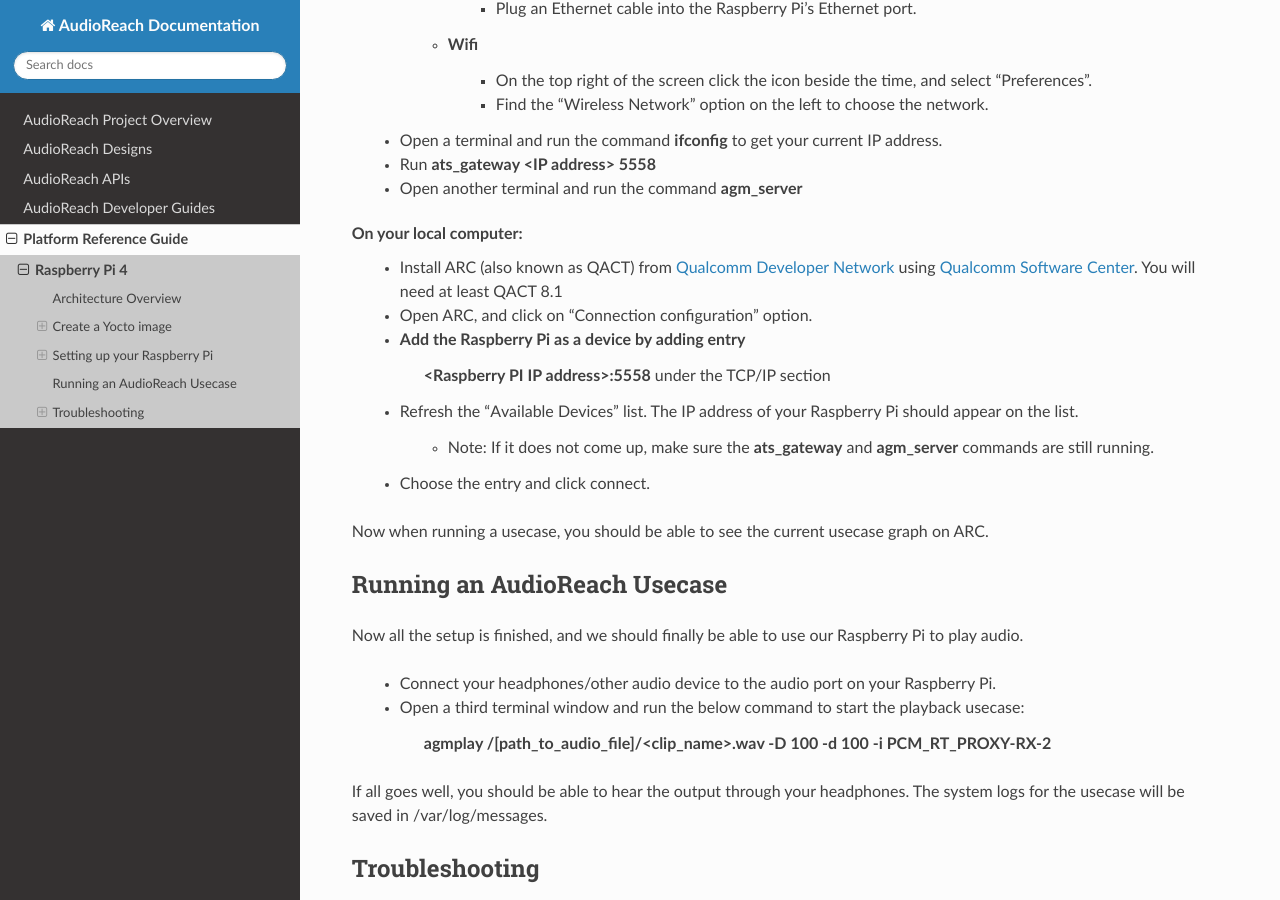
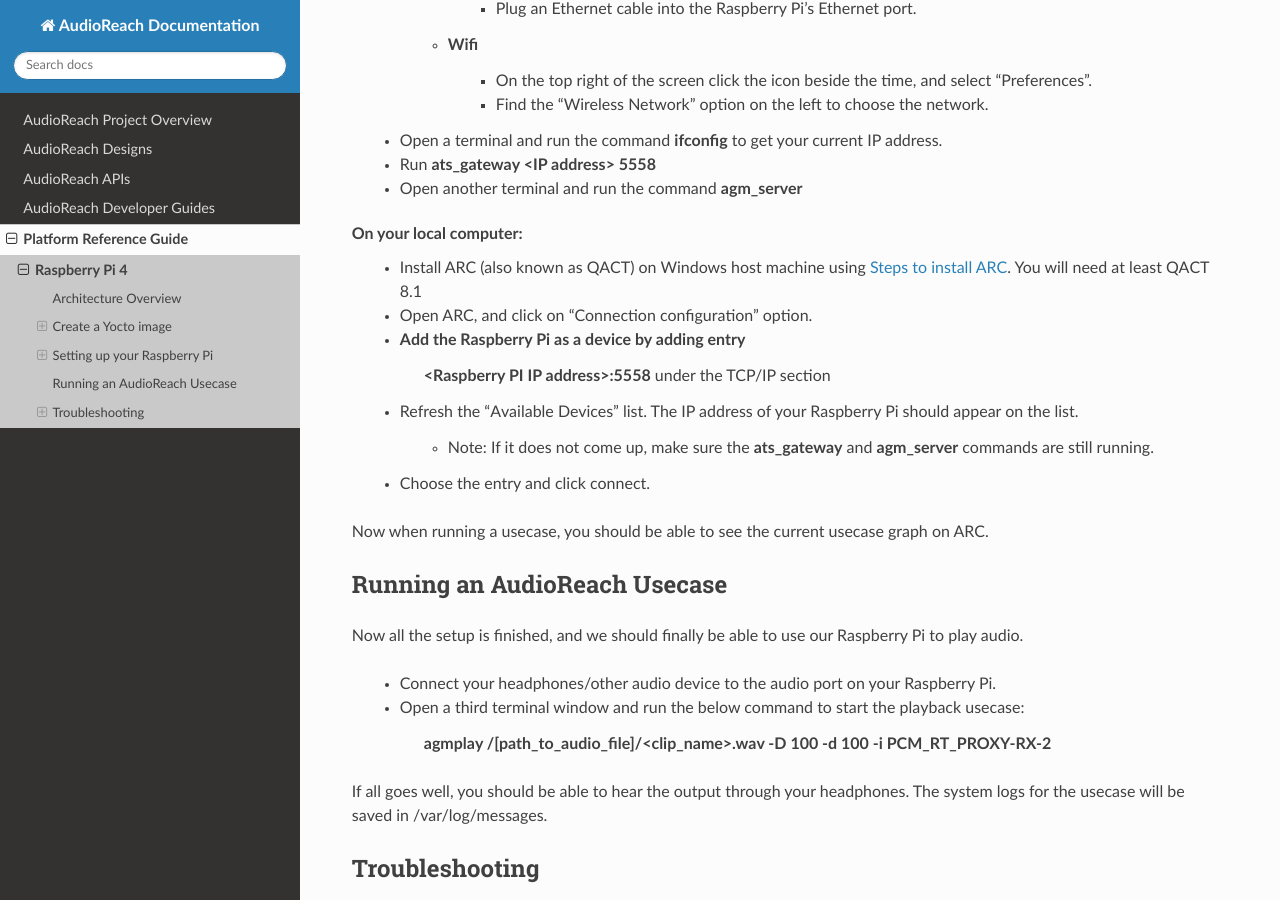
Before and after one commit to quic-aditrath/audioreach-doc, a Sphinx documentation site: the page built from source/platform/raspberry_pi4.rst, in a window 1280 px wide and 900 px high, scrolled down 5013 px. Built offline with Sphinx 7.4.7 and the Read the Docs theme 3.1.0, drawn with Linux system fonts in a browser that asks for light colours.

Commit message:
platform: Raspberry Pi: Add link to ARC installation steps
Signed-off-by: Aditya Rathi <quic_aditrath@quicinc.com>

```diff
--- a/source/platform/raspberry_pi4.rst
+++ b/source/platform/raspberry_pi4.rst
@@ -245,7 +245,7 @@
    * Open another terminal and run the command **agm_server**
 
 On your local computer:
-   * Install ARC (also known as QACT) from `Qualcomm Developer Network <https://www.qualcomm.com/developer>`_ using `Qualcomm Software Center <https://softwarecenter.qualcomm.com/#/>`_. You will need at least QACT 8.1
+   * Install ARC (also known as QACT) on Windows host machine using :ref:`steps_to_install_arc`. You will need at least QACT 8.1
    * Open ARC, and click on "Connection configuration" option.
    * Add the Raspberry Pi as a device by adding entry
       **<Raspberry PI IP address>:5558** under the TCP/IP section
```
